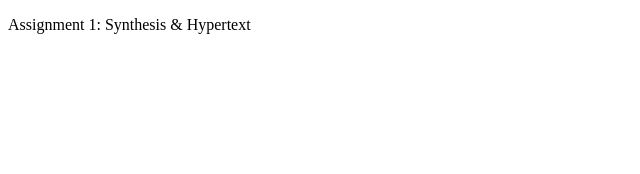
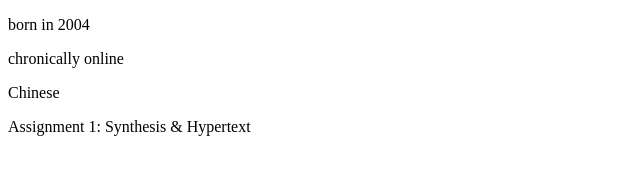
Before and after one commit to sunnyxtian/dxarts, a plain HTML site: page public/index.html in a window 1280 px wide. Shown: the whole page, without its empty margins (0-640 px from the left). Drawn offline with Linux system fonts and the light colour scheme.

Commit message:
first steps

```diff
--- a/public/index.html
+++ b/public/index.html
@@ -9,7 +9,12 @@
 
   <body>
     <main>
-
+      <section>
+        <p>born in 2004</p>
+        <!-- link to year of the monkey -->
+        <p>chronically online</p>
+        <p>Chinese</p>
+      </section>
     </main>
 
     <footer>
```
